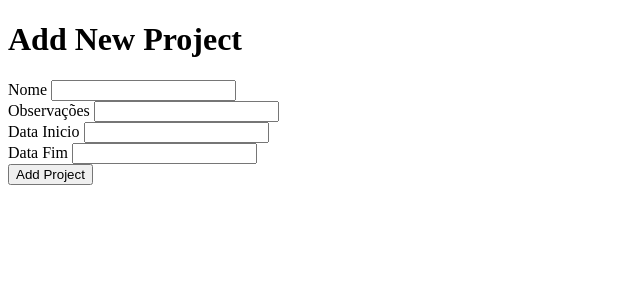
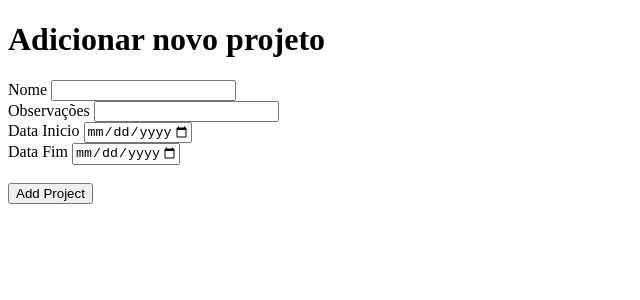
Before and after one commit to VascoGomesWork/PI-Implementacao, a React (Create React App) app in the folder client/: page /addproject in a window 1280 px wide. Shown: the top 300 px of the page, without its empty margins (0-640 px from the left). Built offline with nearby package versions, Linux system fonts and the light colour scheme.

Commit message:
added date picker

```diff
--- a/client/src/Pages/AddProjectPage.js
+++ b/client/src/Pages/AddProjectPage.js
@@ -7,7 +7,6 @@ const AddProjectPage = () => {
   const [observacoes, setObservacoes] = useState([]);
   const [data_inicio, setDataInicio] = useState([]);
   const [data_fim, setDataFim] = useState([]);
-
 
   const addProject = async (e) => {
     try {
@@ -27,7 +26,7 @@ const AddProjectPage = () => {
 
   return (
     <div>
-      <h1>Add New Project</h1>
+      <h1>Adicionar novo projeto</h1>
       <form>
         <div>
           <label>Nome </label>
@@ -38,7 +37,6 @@ const AddProjectPage = () => {
             id=""
           />
         </div>
-
         <div>
           <label>Observações </label>
           <input
@@ -48,28 +46,46 @@ const AddProjectPage = () => {
             id=""
           />
         </div>
-
         <div>
           <label>Data Inicio </label>
           <input
+            type="date"
+            id="start"
+            name="trip-start"
+            value={data_inicio}
+            min="2009-01-01"
+            max="2999-12-31"
+            onChange={(e) => setDataInicio(e.target.value)}
+          ></input>
+          {/**<input
               type="text"
               value={data_inicio}
               onChange={(e) => setDataInicio(e.target.value)}
               id=""
-          />
+        />*/}
         </div>
-
         <div>
           <label>Data Fim </label>
           <input
+            type="date"
+            id="end"
+            name="trip-start"
+            value={data_fim}
+            min="2009-01-01"
+            max="2999-12-31"
+            onChange={(e) => {setDataFim(e.target.value); console.log(data_fim)}}
+          ></input>
+          {/**<input
             type="text"
             value={data_fim}
             onChange={(e) => setDataFim(e.target.value)}
             id=""
-          />
+        />*/}
         </div>
-
-        <button type="button" onClick={addProject}>Add Project</button>
+        <br />
+        <button type="button" onClick={addProject}>
+          Add Project
+        </button>
       </form>
     </div>
   );
--- a/client/src/Pages/CreateMaterialsKitsPage.js
+++ b/client/src/Pages/CreateMaterialsKitsPage.js
@@ -1,30 +1,27 @@
-import React, {useEffect, useState} from "react";
+import React, { useEffect, useState } from "react";
 import ListMaterialItem from "./ListMaterialItem";
 import httpClient from "../httpClient";
 
-export default function CreateMaterialsKitsPage(){
+export default function CreateMaterialsKitsPage() {
+  const [nome, setNome] = useState();
+  const [search, setSearch] = useState();
+  const [observacoes, setObservacoes] = useState();
+  const [materiaisList, setMateriaisList] = useState();
 
-    const [nome, setNome] = useState()
-    const [search, setSearch] = useState()
-    const [observacoes, setObservacoes] = useState()
-    const [materiaisList, setMateriaisList] = useState()
-
-    const [materialsKitList, setMaterialsKitList] = useState()
+  const [materialsKitList, setMaterialsKitList] = useState();
 
   const searchData = async (e) => {
+    console.log("e = " + e.target.value);
 
-        console.log("e = " + e.target.value)
+    setSearch(e.target.value);
 
-        setSearch(e.target.value)
-
-
-        fetch(`//localhost:5000/showmaterialsbyname?search=`+search)
-            .then(res => res.json())
-            .then(data => {
-                console.log("DATA = " + JSON.stringify(data.materials_list))
+    fetch(`//localhost:5000/showmaterialsbyname?search=` + search)
+      .then((res) => res.json())
+      .then((data) => {
+        console.log("DATA = " + JSON.stringify(data.materials_list));
 
         //Map is not a function -> https://stackoverflow.com/questions/30142361/react-js-uncaught-typeerror-this-props-data-map-is-not-a-function
-                setMateriaisList(data.materials_list)
+        setMateriaisList(data.materials_list);
 
         //Adds Elements to an Object
         /*materialsArray.push()
@@ -33,8 +30,7 @@ export default function CreateMaterialsKitsPage(){
                     imagem: data.image,
                     consistencia: data.consistency
                 }*/
-            })
-
+      });
 
     /*try {
             await httpClient.post("//localhost:5000/showmaterialsbyname", {
@@ -45,17 +41,15 @@ export default function CreateMaterialsKitsPage(){
                 alert("Invalid Material Info");
             }
         }*/
-    }
+  };
 
-    console.log("Lista de Materiais = " + JSON.stringify(materiaisList))
+  console.log("Lista de Materiais = " + JSON.stringify(materiaisList));
 
-    const criarKit = async (e) => {
-
-    }
+  const criarKit = async (e) => {};
 
   function evento(id) {
-        console.log("EVENTO")
-        console.log("ID = " + id)
+    console.log("EVENTO");
+    console.log("ID = " + id);
     //Qual Evento que foi selecionado
 
     //Dar Ordem para adicionar os materiais ao kit no componente parent
@@ -74,31 +68,29 @@ export default function CreateMaterialsKitsPage(){
             id=""
           />
         </div>
-
         <div>
           <label>Search </label>
-                    <input
-                        type="search"
-                        onChange={searchData}
-                        id=""
-                    />
-
+          <input type="search" onChange={searchData} id="" />
         </div>
-
         <div>
           <label>Lista de Materiais </label>
           <ul>
-                        {   //Map not working -> https://stackoverflow.com/questions/69080597/%C3%97-typeerror-cannot-read-properties-of-undefined-reading-map
+            {
+              //Map not working -> https://stackoverflow.com/questions/69080597/%C3%97-typeerror-cannot-read-properties-of-undefined-reading-map
               materiaisList?.map((materialsAtributes) => (
-                                <ListMaterialItem materialsAtributes={materialsAtributes} id={1} evento={evento}/>
-                            ))}
+                <ListMaterialItem
+                  materialsAtributes={materialsAtributes}
+                  id={1}
+                  evento={evento}
+                />
+              ))
+            }
           </ul>
         </div>
-
         <div>
           <label>Lista de Materiais Presentes no Kit</label>
           <ul>
-                        <ListMaterialItem materialsList={materiaisList} id={2}/>
+            <ListMaterialItem materialsList={materiaisList} id={2} />
           </ul>
         </div>
         <div>
```
Also changed, not shown: 2 other files (tests, documents, lock files or other folders). Lines whose indentation alone changed are shown as unchanged.
